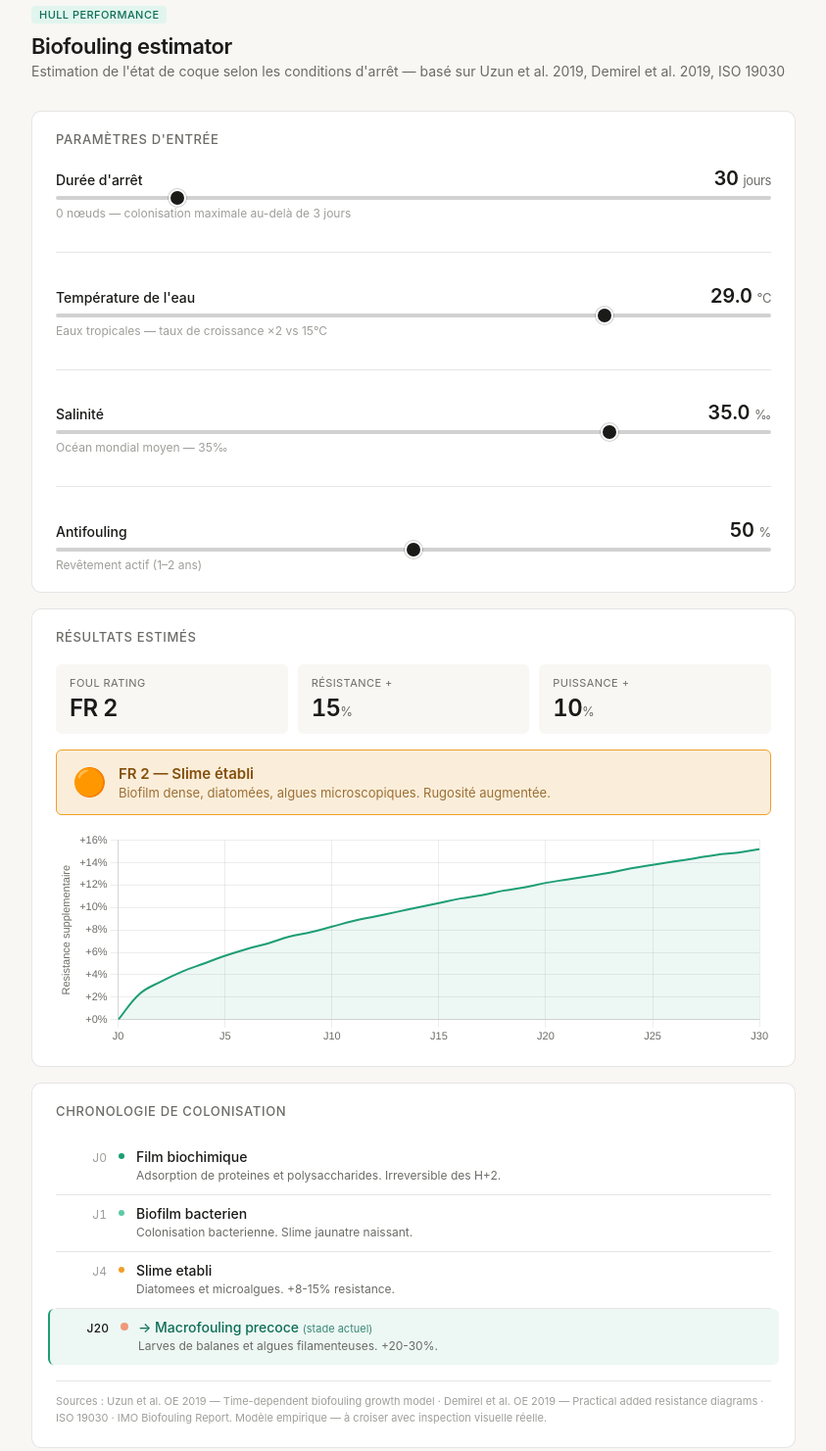
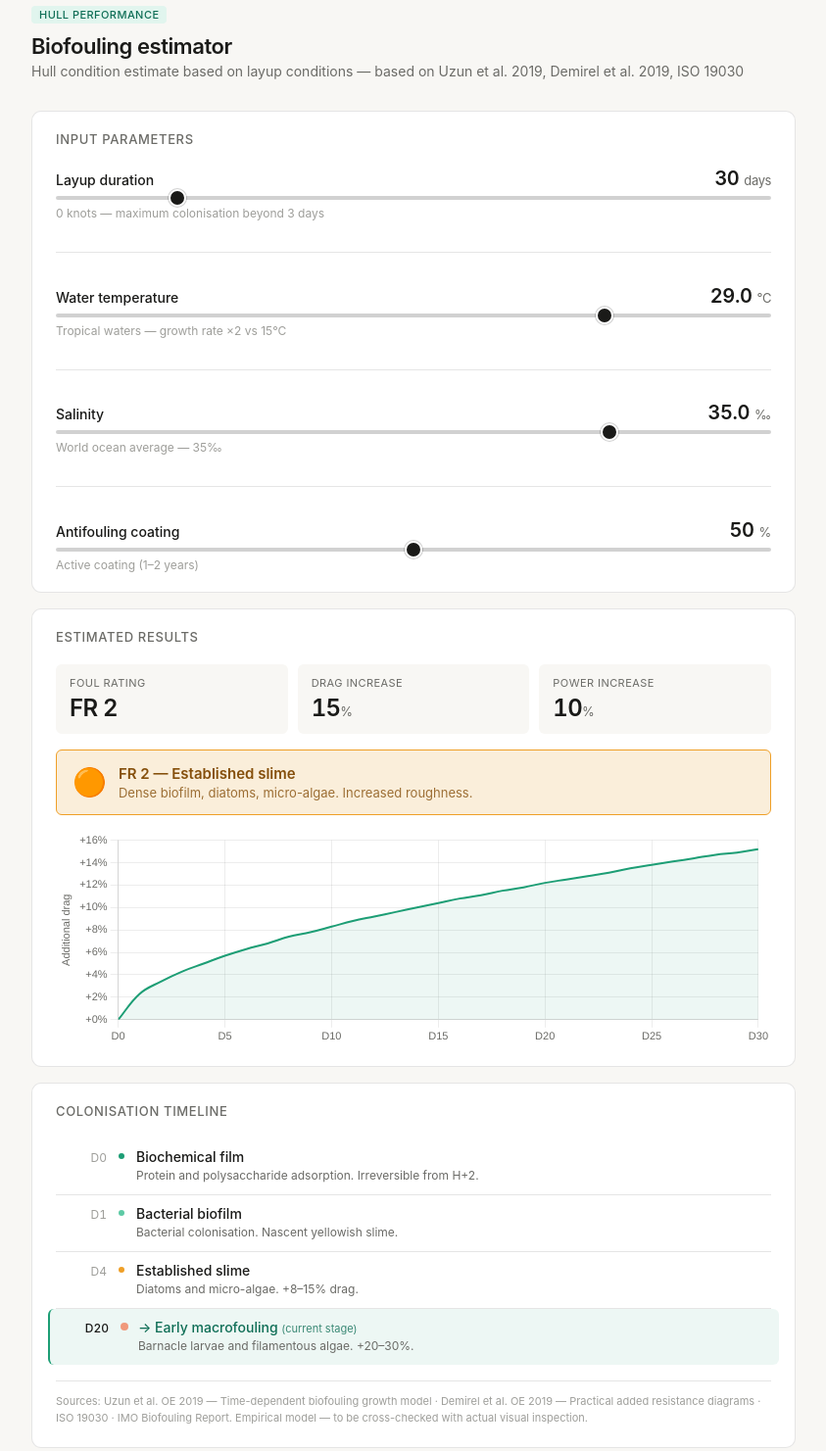
Before and after one commit to thibautrastoin-commits/fouling-tool, a plain HTML site: page index.html in a window 1280 px wide. Shown: the part 29-1510 px from the top of the page at 98% size, without its empty margins (218-1061 px from the left). Drawn offline with nearby package versions, Linux system fonts and the light colour scheme.

Commit message:
switch to english index.html

```diff
--- a/index.html
+++ b/index.html
@@ -1,5 +1,5 @@
 <!DOCTYPE html>
-<html lang="fr">
+<html lang="en">
 <head>
 <meta charset="UTF-8">
 <meta name="viewport" content="width=device-width, initial-scale=1.0">
@@ -223,27 +223,27 @@
   <header>
     <div class="tag">Hull performance</div>
     <h1>Biofouling estimator</h1>
-    <p>Estimation de l'état de coque selon les conditions d'arrêt — basé sur Uzun et al. 2019, Demirel et al. 2019, ISO 19030</p>
+    <p>Hull condition estimate based on layup conditions — based on Uzun et al. 2019, Demirel et al. 2019, ISO 19030</p>
   </header>
 
   <div class="card">
-    <p class="card-title">Paramètres d'entrée</p>
+    <p class="card-title">Input parameters</p>
     <div class="sliders">
 
       <div class="slider-row">
         <div class="slider-head">
-          <span class="slider-label">Durée d'arrêt</span>
-          <span class="slider-value" id="val-days">30<span class="slider-unit"> jours</span></span>
+          <span class="slider-label">Layup duration</span>
+          <span class="slider-value" id="val-days">30<span class="slider-unit"> days</span></span>
         </div>
         <input type="range" id="sl-days" min="1" max="180" step="1" value="30">
-        <span class="slider-sub">0 nœuds — colonisation maximale au-delà de 3 jours</span>
+        <span class="slider-sub">0 knots — maximum colonisation beyond 3 days</span>
       </div>
 
       <div class="divider"></div>
 
       <div class="slider-row">
         <div class="slider-head">
-          <span class="slider-label">Température de l'eau</span>
+          <span class="slider-label">Water temperature</span>
           <span class="slider-value" id="val-temp">29<span class="slider-unit"> °C</span></span>
         </div>
         <input type="range" id="sl-temp" min="5" max="36" step="0.5" value="29">
@@ -254,29 +254,29 @@
 
       <div class="slider-row">
         <div class="slider-head">
-          <span class="slider-label">Salinité</span>
+          <span class="slider-label">Salinity</span>
           <span class="slider-value" id="val-sal">35<span class="slider-unit"> ‰</span></span>
         </div>
         <input type="range" id="sl-sal" min="10" max="42" step="0.5" value="35">
-        <span class="slider-sub" id="sub-sal">Océan mondial moyen — 35‰</span>
+        <span class="slider-sub" id="sub-sal">World ocean average — 35‰</span>
       </div>
 
       <div class="divider"></div>
 
       <div class="slider-row">
         <div class="slider-head">
-          <span class="slider-label">Antifouling</span>
+          <span class="slider-label">Antifouling coating</span>
           <span class="slider-value" id="val-af">50<span class="slider-unit"> %</span></span>
         </div>
         <input type="range" id="sl-af" min="0" max="100" step="5" value="50">
-        <span class="slider-sub" id="sub-af">Efficacité résiduelle estimée (100% = neuf, 0% = épuisé)</span>
+        <span class="slider-sub" id="sub-af">Estimated residual efficiency (100% = new, 0% = exhausted)</span>
       </div>
 
     </div>
   </div>
 
   <div class="card">
-    <p class="card-title">Résultats estimés</p>
+    <p class="card-title">Estimated results</p>
 
     <div class="metrics">
       <div class="metric">
@@ -284,11 +284,11 @@
         <div class="metric-value" id="res-fr">–</div>
       </div>
       <div class="metric">
-        <div class="metric-label">Résistance +</div>
+        <div class="metric-label">Drag increase</div>
         <div class="metric-value" id="res-drag">–<span class="metric-unit">%</span></div>
       </div>
       <div class="metric">
-        <div class="metric-label">Puissance +</div>
+        <div class="metric-label">Power increase</div>
         <div class="metric-value" id="res-power">–<span class="metric-unit">%</span></div>
       </div>
     </div>
@@ -307,9 +307,9 @@
   </div>
 
   <div class="card">
-    <p class="card-title">Chronologie de colonisation</p>
+    <p class="card-title">Colonisation timeline</p>
     <div class="timeline" id="timeline"></div>
-    <p class="note">Sources : Uzun et al. OE 2019 — Time-dependent biofouling growth model · Demirel et al. OE 2019 — Practical added resistance diagrams · ISO 19030 · IMO Biofouling Report. Modèle empirique — à croiser avec inspection visuelle réelle.</p>
+    <p class="note">Sources: Uzun et al. OE 2019 — Time-dependent biofouling growth model · Demirel et al. OE 2019 — Practical added resistance diagrams · ISO 19030 · IMO Biofouling Report. Empirical model — to be cross-checked with actual visual inspection.</p>
   </div>
 </div>
 
@@ -319,11 +319,11 @@ const $ = id => document.getElementById(id);
 const slDays = $('sl-days'), slTemp = $('sl-temp'), slSal = $('sl-sal'), slAf = $('sl-af');
 
 const FR_DATA = [
-  { fr: 0, label: 'FR 0 — Coque propre',       desc: 'Aucune colonisation visible. Performance nominale.',                          color: '#1d9e75', dot: '#1d9e75', icon: '🟢', dragMin: 0,  dragMax: 2  },
-  { fr: 1, label: 'FR 1 — Slime léger',         desc: 'Film biochimique + premières bactéries. Quasi invisible.',                   color: '#0f6e56', dot: '#5dcaa5', icon: '🟡', dragMin: 5,  dragMax: 15 },
-  { fr: 2, label: 'FR 2 — Slime établi',        desc: 'Biofilm dense, diatomées, algues microscopiques. Rugosité augmentée.',       color: '#854f0b', dot: '#ef9f27', icon: '🟠', dragMin: 15, dragMax: 25 },
-  { fr: 3, label: 'FR 3 — Macrofouling précoce',desc: 'Algues filamenteuses, larves de balanes. Nettoyage subaquatique requis.',    color: '#993c1d', dot: '#f0997b', icon: '🔴', dragMin: 25, dragMax: 45 },
-  { fr: 4, label: 'FR 4 — Macrofouling établi', desc: 'Balanes, moules, vers. Cale sèche probablement nécessaire.',                color: '#a32d2d', dot: '#e24b4a', icon: '🔴', dragMin: 45, dragMax: 80 },
+  { fr: 0, label: 'FR 0 — Clean hull',       desc: 'No visible colonisation. Nominal performance.',                          color: '#1d9e75', dot: '#1d9e75', icon: '🟢', dragMin: 0,  dragMax: 2  },
+  { fr: 1, label: 'FR 1 — Light slime',         desc: 'Biochemical film + first bacteria. Nearly invisible.',                   color: '#0f6e56', dot: '#5dcaa5', icon: '🟡', dragMin: 5,  dragMax: 15 },
+  { fr: 2, label: 'FR 2 — Established slime',        desc: 'Dense biofilm, diatoms, micro-algae. Increased roughness.',       color: '#854f0b', dot: '#ef9f27', icon: '🟠', dragMin: 15, dragMax: 25 },
+  { fr: 3, label: 'FR 3 — Early macrofouling',desc: 'Filamentous algae, barnacle larvae. Underwater cleaning required.',    color: '#993c1d', dot: '#f0997b', icon: '🔴', dragMin: 25, dragMax: 45 },
+  { fr: 4, label: 'FR 4 — Established macrofouling', desc: 'Barnacles, mussels, worms. Drydock likely required.',                color: '#a32d2d', dot: '#e24b4a', icon: '🔴', dragMin: 45, dragMax: 80 },
 ];
 
 let myChart = null;
@@ -381,12 +381,12 @@ function getTimelineEvents(days, temp, sal, af) {
   const currentFR = dragToFR(currentDrag);
 
   const stages = [
-    { dragThreshold: 0,  fr: 0, name: 'Film biochimique',     detail: 'Adsorption de proteines et polysaccharides. Irreversible des H+2.', dot: '#1d9e75' },
-    { dragThreshold: 1,  fr: 1, name: 'Biofilm bacterien',    detail: 'Colonisation bacterienne. Slime jaunatre naissant.', dot: '#5dcaa5' },
-    { dragThreshold: 5,  fr: 1, name: 'Slime etabli',         detail: 'Diatomees et microalgues. +8-15% resistance.', dot: '#ef9f27' },
-    { dragThreshold: 12, fr: 2, name: 'Macrofouling precoce', detail: 'Larves de balanes et algues filamenteuses. +20-30%.', dot: '#f0997b' },
-    { dragThreshold: 22, fr: 3, name: 'Balanes naissantes',   detail: 'Macrofouling etabli. Nettoyage obligatoire. +40-60%.', dot: '#e24b4a' },
-    { dragThreshold: 40, fr: 4, name: 'Macrofouling dense',   detail: 'Moules, vers tubicoles. Cale seche recommandee. +60-80%.', dot: '#a32d2d' },
+    { dragThreshold: 0,  fr: 0, name: 'Biochemical film',     detail: 'Protein and polysaccharide adsorption. Irreversible from H+2.', dot: '#1d9e75' },
+    { dragThreshold: 1,  fr: 1, name: 'Bacterial biofilm',    detail: 'Bacterial colonisation. Nascent yellowish slime.', dot: '#5dcaa5' },
+    { dragThreshold: 5,  fr: 1, name: 'Established slime',    detail: 'Diatoms and micro-algae. +8–15% drag.', dot: '#ef9f27' },
+    { dragThreshold: 12, fr: 2, name: 'Early macrofouling',   detail: 'Barnacle larvae and filamentous algae. +20–30%.', dot: '#f0997b' },
+    { dragThreshold: 22, fr: 3, name: 'Barnacle settlement',  detail: 'Established macrofouling. Cleaning mandatory. +40–60%.', dot: '#e24b4a' },
+    { dragThreshold: 40, fr: 4, name: 'Dense macrofouling',   detail: 'Mussels, tube worms. Drydock recommended. +60–80%.', dot: '#a32d2d' },
   ];
 
   return stages.map(s => {
@@ -429,8 +429,8 @@ function buildChart(days, temp, sal, af) {
       maintainAspectRatio: false,
       plugins: { legend: { display: false }, tooltip: {
         callbacks: {
-          title: items => 'J' + items[0].parsed.x,
-          label: ctx => ' +' + ctx.parsed.y.toFixed(1) + '% resistance'
+          title: items => 'Day ' + items[0].parsed.x,
+          label: ctx => ' +' + ctx.parsed.y.toFixed(1) + '% drag increase'
         }
       }},
       scales: {
@@ -439,13 +439,13 @@ function buildChart(days, temp, sal, af) {
           min: 0,
           max: days,
           grid: { color: gridColor },
-          ticks: { color: textColor, font: { size: 11 }, maxRotation: 0, maxTicksLimit: 9, callback: v => 'J' + v }
+          ticks: { color: textColor, font: { size: 11 }, maxRotation: 0, maxTicksLimit: 9, callback: v => 'D' + v }
         },
         y: {
           min: 0,
           grid: { color: gridColor },
           ticks: { color: textColor, font: { size: 11 }, callback: v => '+' + v + '%' },
-          title: { display: true, text: 'Resistance supplementaire', color: textColor, font: { size: 11 } }
+          title: { display: true, text: 'Additional drag', color: textColor, font: { size: 11 } }
         }
       }
     }
@@ -465,10 +465,10 @@ function buildTimeline(events) {
       ? 'background: rgba(29,158,117,0.08); border-radius: 6px; margin: 0 -8px; padding: 10px 8px; border-bottom: none; border-left: 2px solid #1d9e75;'
       : '';
     row.innerHTML = `
-      <div class="tl-day" style="${isCurrent ? 'color:var(--text);font-weight:500;' : ''}">J${ev.day}</div>
+      <div class="tl-day" style="${isCurrent ? 'color:var(--text);font-weight:500;' : ''}">D${ev.day}</div>
       <div class="tl-dot" style="background:${ev.dot}; ${isCurrent ? 'width:8px;height:8px;margin-top:4px;' : ''}"></div>
       <div class="tl-content">
-        <div class="tl-name" style="${isCurrent ? 'color:var(--teal);' : ''}">${isCurrent ? '&#8594; ' : ''}${ev.name}${isCurrent ? ' <span style="font-size:11px;font-weight:400;color:var(--teal);opacity:0.8;">(stade actuel)</span>' : ''}</div>
+        <div class="tl-name" style="${isCurrent ? 'color:var(--teal);' : ''}">${isCurrent ? '&#8594; ' : ''}${ev.name}${isCurrent ? ' <span style="font-size:11px;font-weight:400;color:var(--teal);opacity:0.8;">(current stage)</span>' : ''}</div>
         <div class="tl-detail">${ev.detail}</div>
       </div>`;
     tl.appendChild(row);
@@ -476,29 +476,29 @@ function buildTimeline(events) {
 }
 
 function tempLabel(t) {
-  if (t < 15) return 'Eaux froides (Atlantique Nord, Baltique)';
-  if (t < 20) return 'Eaux tempérées';
-  if (t < 25) return 'Eaux chaudes (Méditerranée, été)';
-  if (t < 30) return 'Eaux tropicales — taux de croissance ×2 vs 15°C';
-  if (t < 34) return 'Golfe Persique / Mer Rouge — taux maximal';
-  return 'Eaux extrêmement chaudes (zones côtières peu profondes)';
+  if (t < 15) return 'Cold waters (North Atlantic, Baltic)';
+  if (t < 20) return 'Temperate waters';
+  if (t < 25) return 'Warm waters (Mediterranean, summer)';
+  if (t < 30) return 'Tropical waters — growth rate ×2 vs 15°C';
+  if (t < 34) return 'Persian Gulf / Red Sea — maximum rate';
+  return 'Extremely warm waters (shallow coastal areas)';
 }
 
 function salLabel(s) {
-  if (s < 20) return 'Eaux saumâtres (estuaires, Baltique)';
-  if (s < 33) return 'Océan Atlantique — sous la moyenne';
-  if (s < 36) return 'Océan mondial moyen — 35‰';
-  if (s < 39) return 'Golfe Persique / Détroit d\'Ormuz — élevé';
-  return 'Mer Rouge / eaux hypersalines';
+  if (s < 20) return 'Brackish waters (estuaries, Baltic)';
+  if (s < 33) return 'Atlantic Ocean — below average';
+  if (s < 36) return 'World ocean average — 35‰';
+  if (s < 39) return 'Persian Gulf / Strait of Hormuz — high';
+  return 'Red Sea / hypersaline waters';
 }
 
 function afLabel(af) {
-  if (af === 0) return 'Antifouling épuisé ou absent';
-  if (af < 25) return 'Revêtement très dégradé (5+ ans)';
-  if (af < 50) return 'Efficacité partielle (3–4 ans)';
-  if (af < 75) return 'Revêtement actif (1–2 ans)';
-  if (af < 95) return 'Revêtement récent (6–12 mois)';
-  return 'Antifouling neuf (< 6 mois)';
+  if (af === 0) return 'Exhausted or absent antifouling';
+  if (af < 25) return 'Heavily degraded coating (5+ years)';
+  if (af < 50) return 'Partial efficiency (3–4 years)';
+  if (af < 75) return 'Active coating (1–2 years)';
+  if (af < 95) return 'Recent coating (6–12 months)';
+  return 'New antifouling (< 6 months)';
 }
 
 function update() {
@@ -507,7 +507,7 @@ function update() {
   const sal  = parseFloat(slSal.value);
   const af   = parseInt(slAf.value);
 
-  $('val-days').innerHTML = days + '<span class="slider-unit"> jours</span>';
+  $('val-days').innerHTML = days + '<span class="slider-unit"> days</span>';
   $('val-temp').innerHTML = temp.toFixed(1) + '<span class="slider-unit"> °C</span>';
   $('val-sal').innerHTML  = sal.toFixed(1) + '<span class="slider-unit"> ‰</span>';
   $('val-af').innerHTML   = af + '<span class="slider-unit"> %</span>';
```
